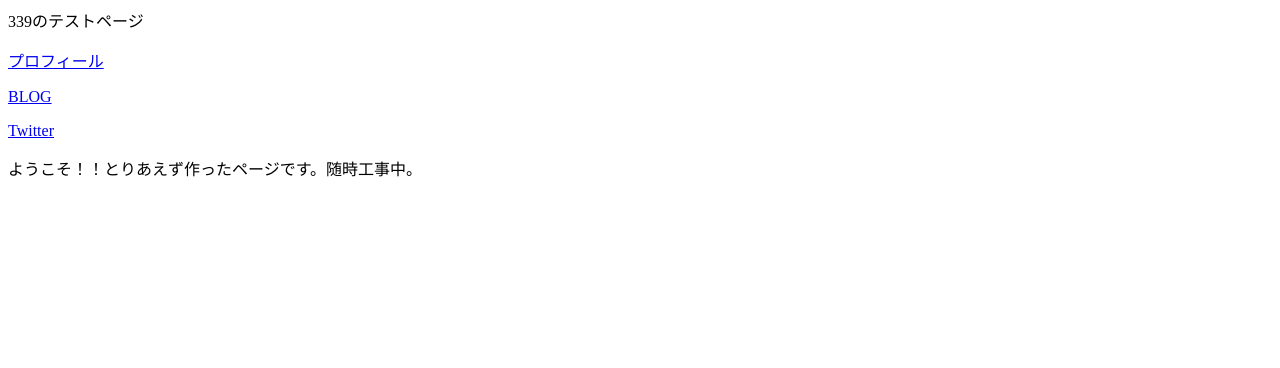
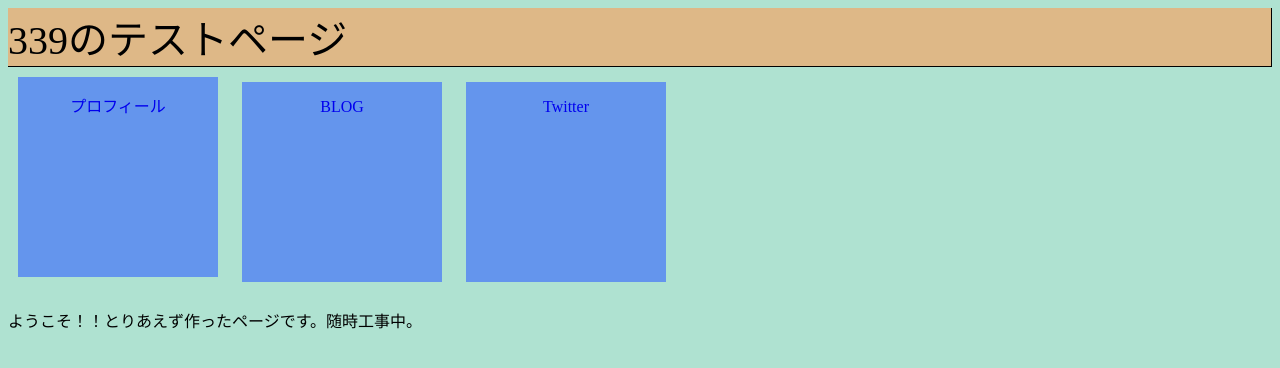
Before and after one commit to 339createsomething/trialhtml, a plain HTML site: page index.html in a window 1280 px wide. Drawn offline with Linux system fonts and the light colour scheme.

Commit message:
Update style.css

```diff
--- a/style.css
+++ b/style.css
@@ -1,3 +1,39 @@
-article p {
-    color:red;
+body {
+    background-color: rgb(175, 226, 209);
 }
+
+header div {
+    font-size: 40px;
+    border-bottom: 1px solid black;
+    border-right: 1px solid black;
+    background-color: burlywood;
+}
+
+main div {
+    display: inline-block;
+    position: relative;
+    height: 200px;
+    width: 200px;
+    text-align: center;
+    background-color: cornflowerblue;
+    margin: 10px;
+}
+
+main div:hover{
+    display: inline-block;
+    position: relative;
+    height: 200px;
+    width: 200px;
+    text-align: center;
+    background-color: rgb(179, 199, 235);
+    margin: 10px;
+}
+
+div.p {
+    margin: 0;
+    position: absolute;
+    top: 50%;
+    left: 50%;
+    margin-right: -50%;
+    transform: translate(-50%, -50%)
+}
```
